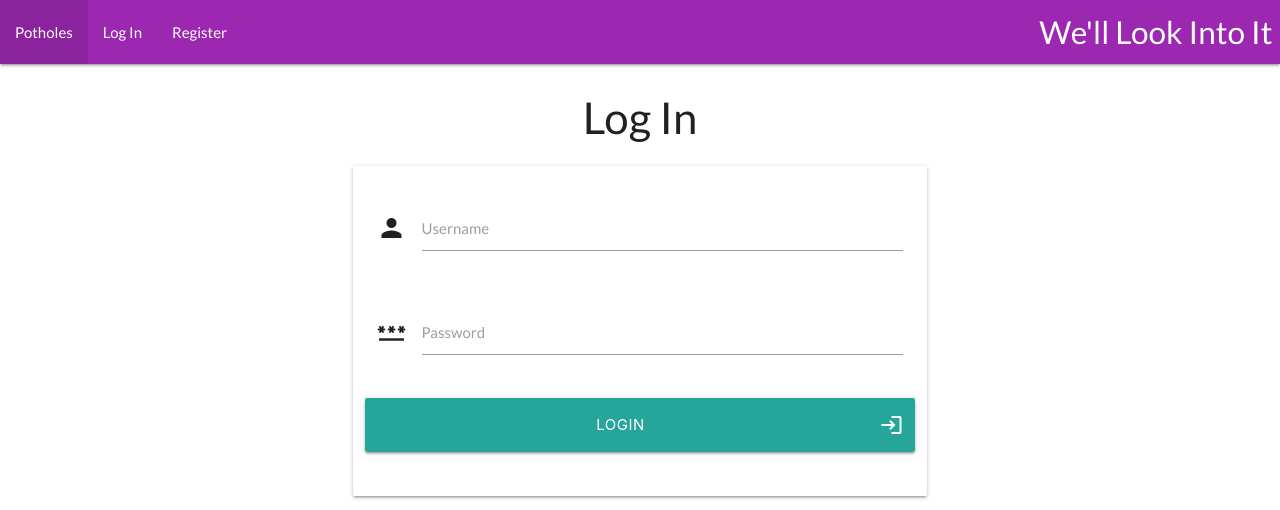
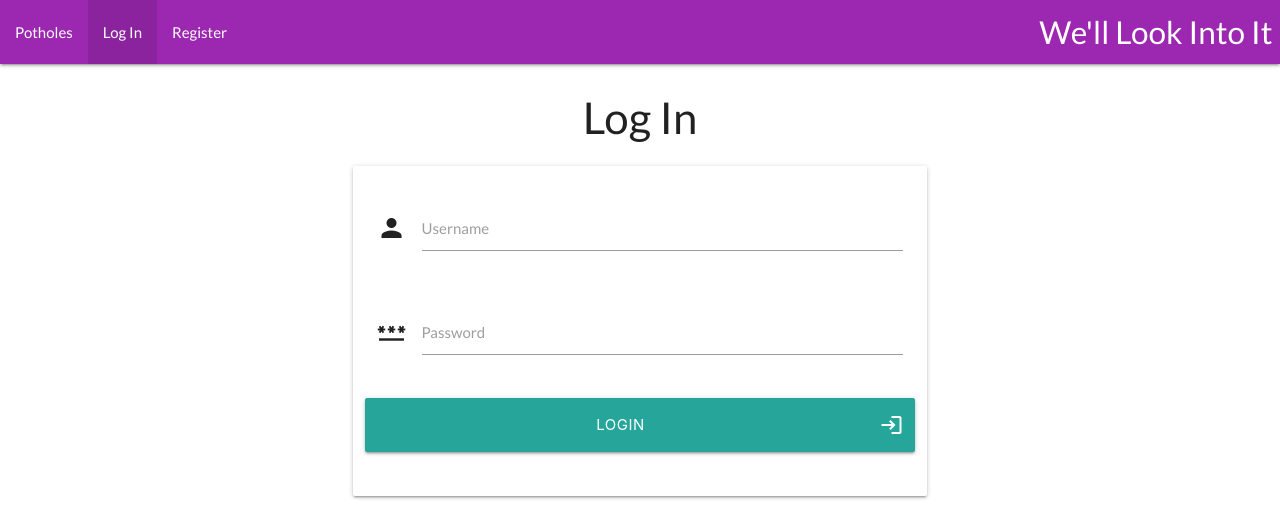
Before and after one commit to martinbannister/CI_MS3_We-ll_Look_Into_It, a Flask app: page /login in a window 1280 px wide. Shown: the top 510 px of the page. Run offline with Flask 2, Linux system fonts and the light colour scheme; some libraries are stand-ins or nearby versions.

Commit message:
FEAT(base.html): implement active link highlighting

```diff
--- a/templates/add_pothole.html
+++ b/templates/add_pothole.html
@@ -1,4 +1,6 @@
 {% extends "base.html" %}
+{% set add_pothole_nav = "active" %}
+
 {% block content %}
     <h3 class="indigo-text text-darken-4 center-align">Add Pothole</h3>
 
--- a/templates/base.html
+++ b/templates/base.html
@@ -23,27 +23,28 @@
 
         <header>
             <nav>
+                {% set active_page = active_page|default('') %}
                 <div class="nav-wrapper purple text-white">
                     <a href="{{ url_for('get_potholes') }}" class="brand-logo right">We'll Look Into It</a>
                     <a href="#" data-target="mobile-sidenav" class="sidenav-trigger"><i class="material-icons">menu</i></a>
                     <ul class="left hide-on-med-and-down">
-                        <li class="active"><a href="{{ url_for('get_potholes') }}">Potholes</a></li>
+                        <li class="{{ potholes_nav }}"><a href="{{ url_for('get_potholes') }}">Potholes</a></li>
                         {% if session.user %}
-                            <li><a href="{{ url_for('add_pothole') }}">Add Pothole</a></li>
-                            <li><a href="{{ url_for('profile', username=session['user']) }}">Your Profile</a></li>
-                            <li><a href="{{ url_for('logout') }}">Log Out</a></li>
+                            <li class="{{ add_pothole_nav }}"><a href="{{ url_for('add_pothole') }}">Add Pothole</a></li>
+                            <li class="{{ profile_nav }}"><a href="{{ url_for('profile', username=session['user']) }}">Your Profile</a></li>
+                            <li class="{{ logout_nav }}"><a href="{{ url_for('logout') }}">Log Out</a></li>
                             <!-- if user is admin -->
                             {% if session.admin %}
-                                <li><a href="">Areas</a></li>
-                                <li><a href="">Pothole Statuses</a></li>
-                                <li><a href="">Users</a></li>
+                                <li class="{{ areas_nav }}"><a href="">Areas</a></li>
+                                <li class="{{ statuses_nav }}"><a href="">Pothole Statuses</a></li>
+                                <li class="{{ users_nav }}"><a href="">Users</a></li>
                                 {% if session.user == 'martin' %}
-                                    <li><a href="{{ url_for('get_counties') }}">Counties</a></li>
+                                    <li class="{{ counties_nav }}"><a href="{{ url_for('get_counties') }}">Counties</a></li>
                                 {% endif %}
                             {% endif %}
                         {% else %}
-                            <li><a href="{{ url_for('login') }}">Log In</a></li>
-                            <li><a href="{{ url_for('register') }}">Register</a></li>
+                            <li class="{{ login_nav }}"><a href="{{ url_for('login') }}">Log In</a></li>
+                            <li class="{{ register_nav }}"><a href="{{ url_for('register') }}">Register</a></li>
                         {% endif %}
                     </ul>
                 </div>
@@ -51,22 +52,23 @@
 
             <ul class="sidenav" id="mobile-sidenav">
                 <li><h4 class="center-align">We'll Look Into It</h4></li>
+                        <li class="{{ potholes_nav }}"><a href="{{ url_for('get_potholes') }}">Potholes</a></li>
                         {% if session.user %}
-                    <li><a href="{{ url_for('add_pothole') }}">Add Pothole</a></li>
-                    <li><a href="{{ url_for('profile', username=session['user']) }}">Your Profile</a></li>
+                            <li class="{{ add_pothole_nav }}"><a href="{{ url_for('add_pothole') }}">Add Pothole</a></li>
+                            <li class="{{ profile_nav }}"><a href="{{ url_for('profile', username=session['user']) }}">Your Profile</a></li>
                             <li><a href="{{ url_for('logout') }}">Log Out</a></li>
                             <!-- if user is admin -->
                             {% if session.admin %}
-                        <li><a href="">Areas</a></li>
-                        <li><a href="">Pothole Statuses</a></li>
-                        <li><a href="">Users</a></li>
+                                <li class="{{ areas_nav }}"><a href="">Areas</a></li>
+                                <li class="{{ statuses_nav }}"><a href="">Pothole Statuses</a></li>
+                                <li class="{{ users_nav }}"><a href="">Users</a></li>
                                 {% if session.user == 'martin' %}
-                            <li><a href="{{ url_for('get_counties') }}">Counties</a></li>
+                                    <li class="{{ counties_nav }}"><a href="{{ url_for('get_counties') }}">Counties</a></li>
                                 {% endif %}
                             {% endif %}
                         {% else %}
-                    <li><a href="{{ url_for('login') }}">Log In</a></li>
-                    <li><a href="{{ url_for('register') }}">Register</a></li>
+                            <li class="{{ login_nav }}"><a href="{{ url_for('login') }}">Log In</a></li>
+                            <li class="{{ register_nav }}"><a href="{{ url_for('register') }}">Register</a></li>
                         {% endif %}
                     </ul>
         </header>
--- a/templates/counties.html
+++ b/templates/counties.html
@@ -1,4 +1,6 @@
 {% extends "base.html" %}
+{% set counties_nav = "active" %}
+
 {% block content %}
 <h3 class="indigo-text text-darken-4 center-align">Manage Counties</h3>
 
--- a/templates/edit_pothole.html
+++ b/templates/edit_pothole.html
@@ -1,4 +1,6 @@
 {% extends "base.html" %}
+{% set potholes_nav = "active" %}
+
 {% block content %}
     <h3 class="indigo-text text-darken-4 center-align"><i class="material-icons indigo-text text-darken-4">edit_road</i> Edit Pothole</h3>
 
--- a/templates/login.html
+++ b/templates/login.html
@@ -1,4 +1,6 @@
 {% extends "base.html" %}
+{% set login_nav = "active" %}
+
 {% block content %}
 
     <h3 class="center-align">Log In</h3>
--- a/templates/potholes.html
+++ b/templates/potholes.html
@@ -1,4 +1,6 @@
 {% extends "base.html" %}
+{% set potholes_nav = "active" %}
+
 {% block content %}
 <h3 class="indigo-text text-darken-4 center-align">Potholes</h3>
 
--- a/templates/profile.html
+++ b/templates/profile.html
@@ -1,4 +1,6 @@
 {% extends "base.html" %}
+{% set profile_nav = "active" %}
+
 {% block content %}
 
     <div class="row">
--- a/templates/register.html
+++ b/templates/register.html
@@ -1,4 +1,6 @@
 {% extends "base.html" %}
+{% set register_nav = "active" %}
+
 {% block content %}
 
     <h3 class="center-align">Register</h3>
```
Lines whose indentation alone changed are shown as unchanged.
